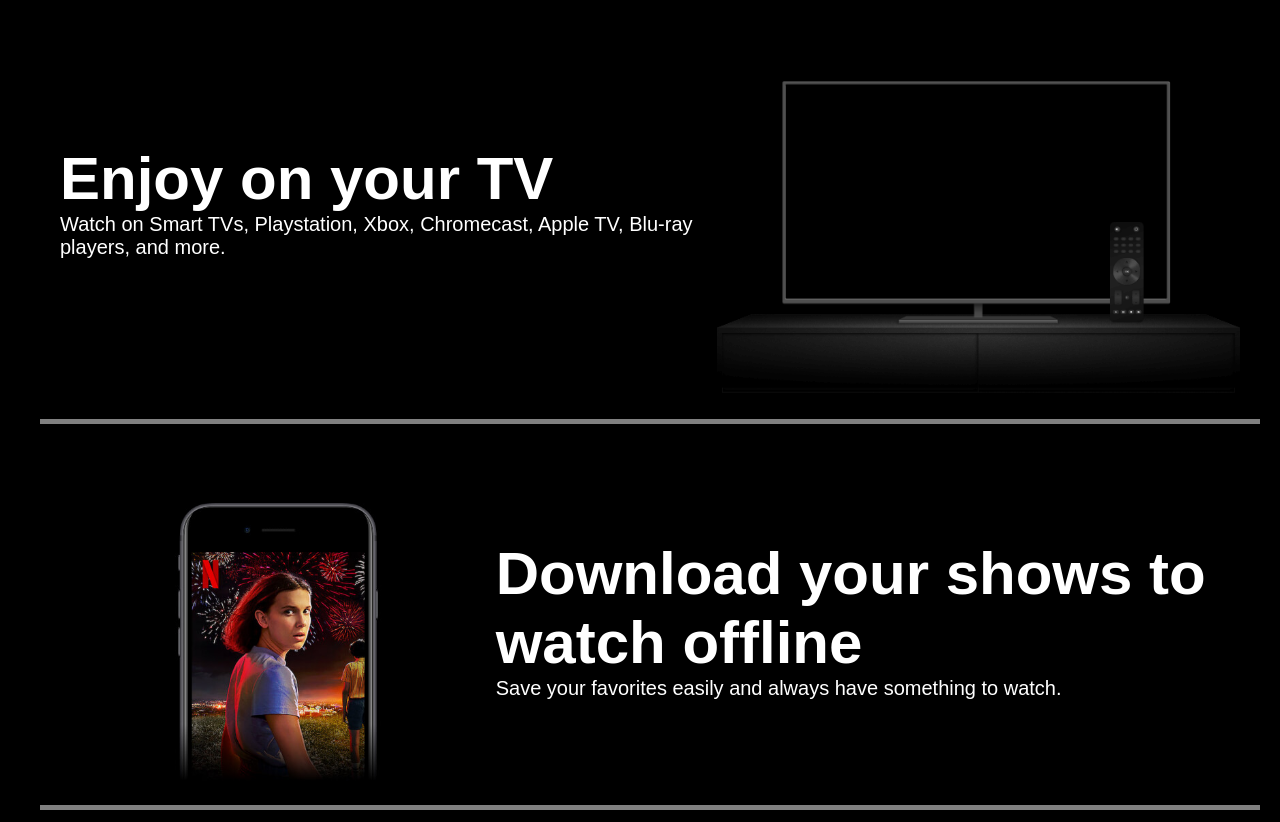
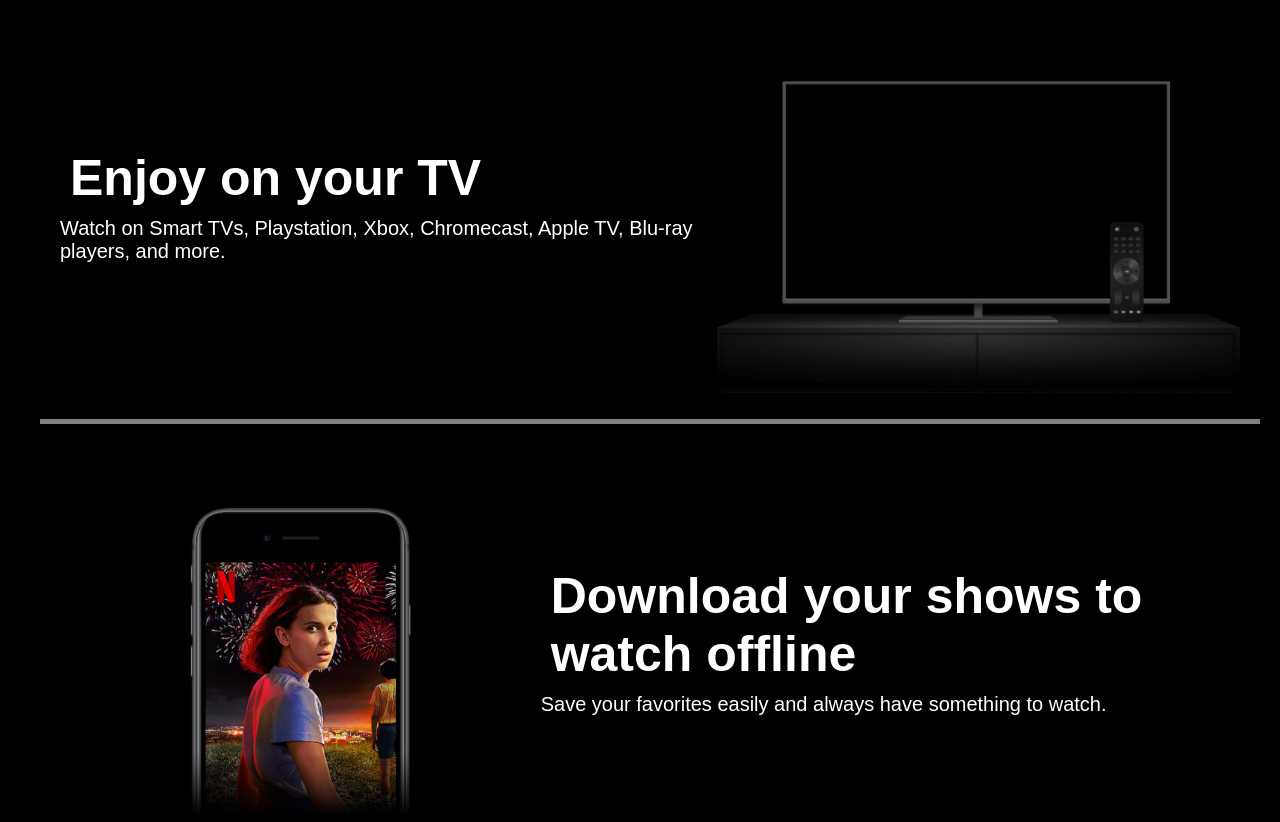
Before and after one commit to saadshahz/Netflix-Clone, a plain HTML site: page index.html in a window 1280 px wide. Shown: the part 857-1679 px from the top of the page. Drawn offline with Linux system fonts and the light colour scheme.

Commit message:
Update style.css

```diff
--- a/style.css
+++ b/style.css
@@ -177,7 +177,9 @@
     position: relative;
 }
 .box h1{
-    font-size: 60px;
+    font-size: 50px;
+    width: 100%;
+    padding: 10px;
 }
 .box img{
     width: 100%;
```
